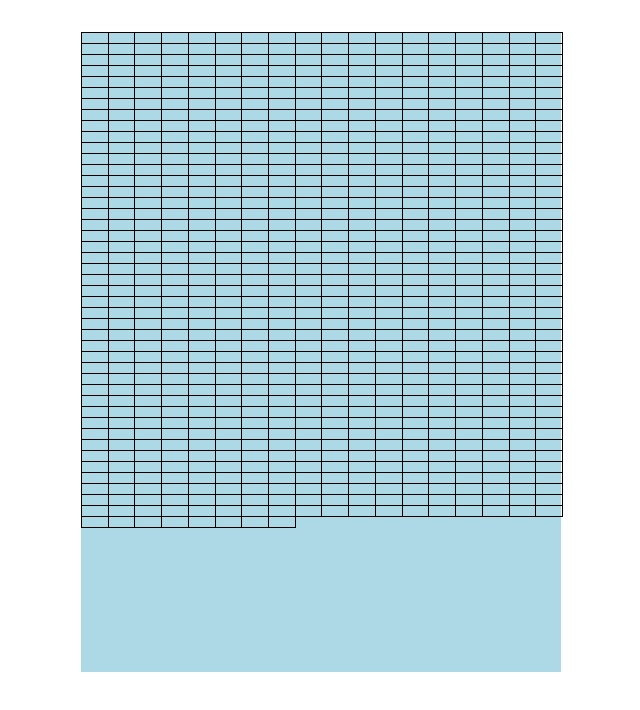
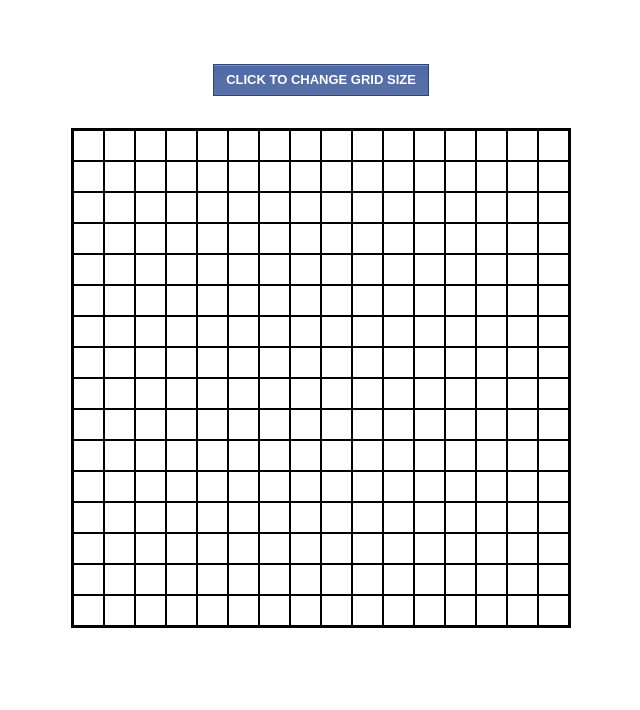
Before and after one commit to patorras/Etch-a-Sketch, a plain HTML site: page index.html in a window 1280 px wide. Shown: the whole page, without its empty margins (319-959 px from the left). Drawn offline with Linux system fonts and the light colour scheme.

Commit message:
finally fnished the grid in css

```diff
--- a/index.html
+++ b/index.html
@@ -6,10 +6,13 @@
     <title>Document</title>
 </head>
 <body>
-    <div class="container">
-        <div id="mainGrid">
 
-        </div>
+    <div id="buttonDiv">
+        <button id="button" onclick="changeGridSize()">CLICK TO CHANGE GRID SIZE</button>
+    </div>
+
+    <div id="mainGrid" class="container" style="grid-template-columns: repeat(16, 1fr); grid-template-rows: repeat(16, 1fr);">
+
     </div>
 
     <script src="scipt.js"></script>
--- a/scipt.js
+++ b/scipt.js
@@ -11,9 +11,20 @@
 
 // selects the unsorted list
 let ul = document.getElementById("mainGrid")
+let grid = 256;
+
+
+
+function changeGridSize(number) {
+  grid = prompt("Please enter the grid size.");
+
+  return grid = grid*grid;
+}
+
+
 
 // creates items
-for (i = 0; i < 800; i++) {
+for (i = 0; i < grid; i++) {
   let newDiv = document.createElement("div");
   newDiv.className = "grid";
   newDiv.id = `coiso${i}`
--- a/style.css
+++ b/style.css
@@ -2,27 +2,58 @@
     margin: 0;
     line-height: 1.4;
     padding: 0;
+    border: 0;
 }
 
 /* create a grid next time*/
 
-.container {
-    width: 60vh;
-    height: 80vh;
-    margin: 2rem auto;
-    background-color: lightblue;
-  }
 
 #mainGrid {
     display: grid;
-    grid-template-columns: repeat( auto-fit, minmax(25px, 1fr) );
-    grid-auto-rows: minmax(10px, auto);
-    grid-gap: 1px;
+    box-sizing: border-box;
+    max-width: 500px;
+    min-width: 500px;
+    height: 500px;
+    margin: 2rem auto;
+    border: 2px solid black;
+
+
 }
 
 .grid {
-    width: 100%;
-    height: 100%;
-    object-fit: cover;
+    display: block;
+    box-sizing: border-box;
+    line-height: 25.6px;
     border: 1px solid black;
 }
+
+
+#buttonDiv{
+    display: flex;
+    justify-content: center;
+    align-items: center;
+    margin-top: 4rem;
+}
+
+#button {
+	box-shadow:inset 0px 1px 0px 0px #7a8eb9;
+	background:linear-gradient(to bottom, #4d6aa8 5%, #5972a7 100%);
+	background-color:#4d6aa8;
+	border:1px solid #314179;
+	display:inline-block;
+	cursor:pointer;
+	color:#ffffff;
+	font-family:Arial;
+	font-size:13px;
+	font-weight:bold;
+	padding:6px 12px;
+	text-decoration:none;
+}
+#button :hover {
+	background:linear-gradient(to bottom, #5972a7 5%, #4d6aa8 100%);
+	background-color:#5972a7;
+}
+#button :active {
+	position:relative;
+	top:1px;
+}
```
